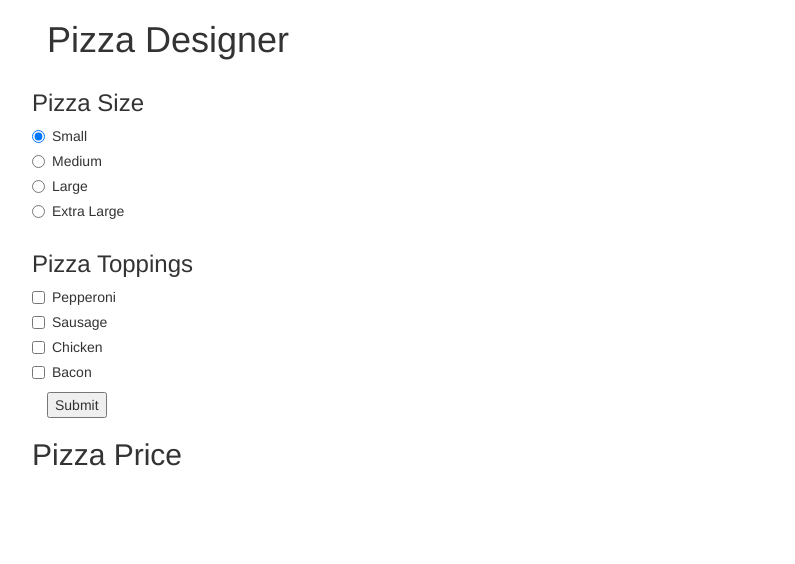
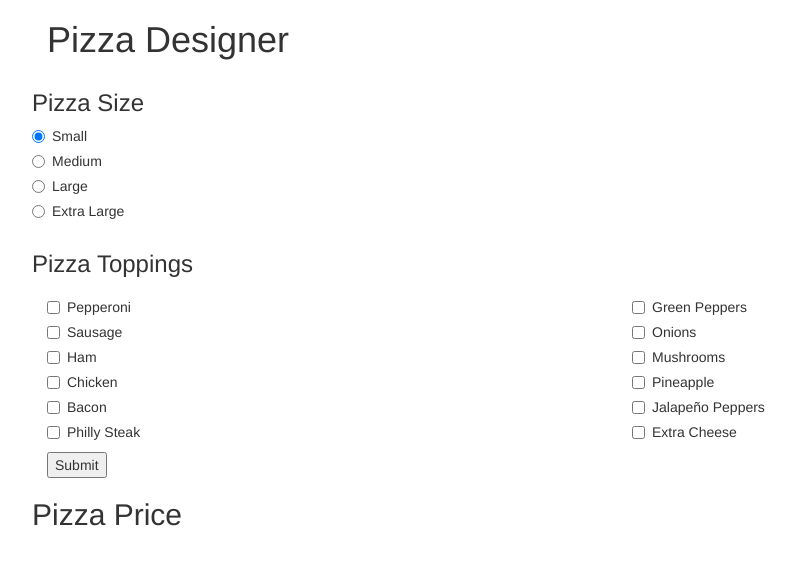
Before and after one commit to marcusparmentier/pizza, a plain HTML site: page index.html in a window 1280 px wide. Shown: the whole page, without its empty margins (23-818 px from the left). Drawn offline with Linux system fonts and the light colour scheme.

Commit message:
Add more topping choices in html.

```diff
--- a/index.html
+++ b/index.html
@@ -41,6 +41,7 @@
       </div>
       <div class="row">
         <h3>Pizza Toppings</h3>
+        <div class="col-md-6">
           <div class="checkbox">
             <label>
               <input type="checkbox" name="toppings" value=1>
@@ -55,6 +56,12 @@
           </div>
           <div class="checkbox">
             <label>
+              <input type="checkbox" name="toppings" value=1>
+              Ham
+            </label>
+          </div>
+          <div class="checkbox">
+            <label>
               <input type="checkbox" name="toppings" value=2>
               Chicken
             </label>
@@ -65,6 +72,51 @@
               Bacon
             </label>
           </div>
+          <div class="checkbox">
+            <label>
+              <input type="checkbox" name="toppings" value=2>
+              Philly Steak
+            </label>
+          </div>
+        </div>
+        <div class="col-md-6">
+          <div class="checkbox">
+            <label>
+              <input type="checkbox" name="toppings" value=1>
+              Green Peppers
+            </label>
+          </div>
+          <div class="checkbox">
+            <label>
+              <input type="checkbox" name="toppings" value=1>
+              Onions
+            </label>
+          </div>
+          <div class="checkbox">
+            <label>
+              <input type="checkbox" name="toppings" value=1>
+              Mushrooms
+            </label>
+          </div>
+          <div class="checkbox">
+            <label>
+              <input type="checkbox" name="toppings" value=1>
+              Pineapple
+            </label>
+          </div>
+          <div class="checkbox">
+            <label>
+              <input type="checkbox" name="toppings" value=1>
+              Jalapeño Peppers
+            </label>
+          </div>
+          <div class="checkbox">
+            <label>
+              <input type="checkbox" name="toppings" value=2>
+              Extra Cheese
+            </label>
+          </div>
+        </div>
       </div>
       <button id="pizzaSubmit" type="submit" name="btn">Submit</button>
     </form>
```
Lines whose indentation alone changed are shown as unchanged.
